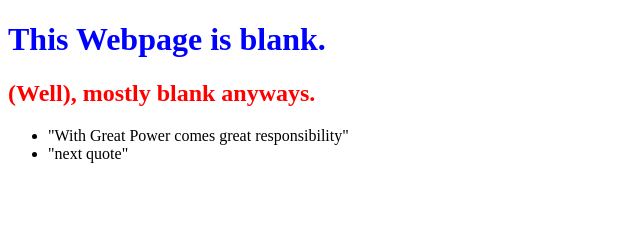
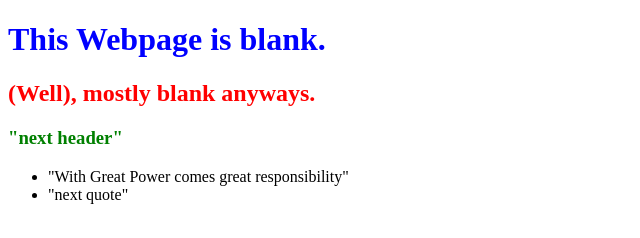
Before and after one commit to jwmeta/0main_openSAP_repo, a plain HTML site: page index.html in a window 1280 px wide. Shown: the whole page, without its empty margins (0-640 px from the left). Drawn offline with Linux system fonts and the light colour scheme.

Commit message:
added header

```diff
--- a/index.html
+++ b/index.html
@@ -7,6 +7,7 @@
     <body>
         <h1 style= "color: blue">This Webpage is blank.</h1>
         <h2 style= "color: red"> (Well), mostly blank anyways.</h2>
+        <h3 style= "color: green">"next header"</h3>
         <ul>
             <li>"With Great Power comes great responsibility"</li>
             <li>"next quote"</li>
```
